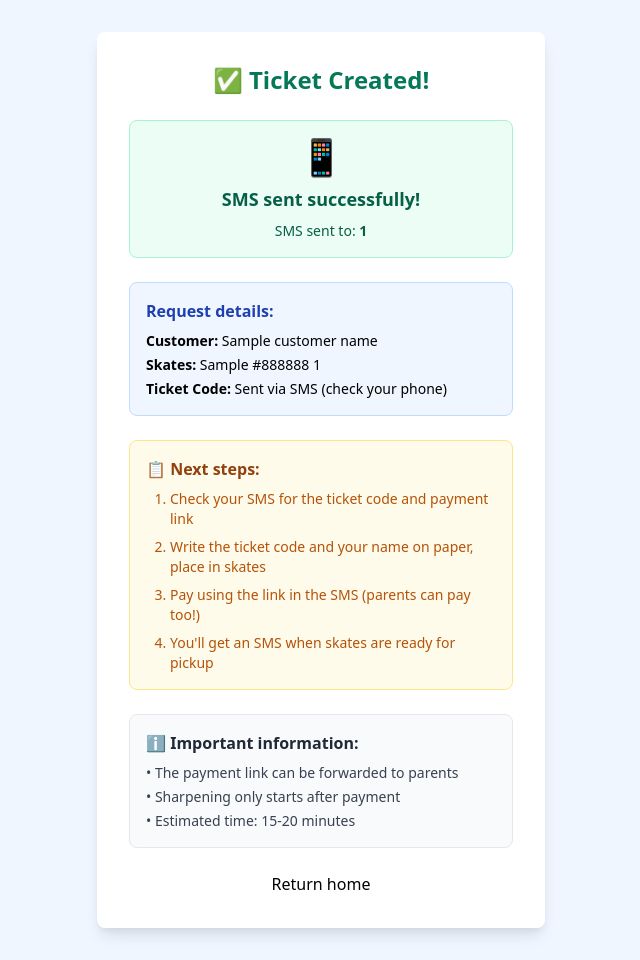
After one commit to osandum/skate-sharpening-tickets, a Flask app: template templates/ticket_created.html in a window 1280 px wide. The commit adds this page. Shown: the whole page, without its empty margins (319-959 px from the left). Run offline with Flask 3, Linux system fonts and the light colour scheme; the template is opened without the code that fills it: most values are stand-ins (such as "Sample title", 1, 10 or a date in 2020); some libraries are stand-ins or nearby versions.

Commit message:
Add ticket confirmation page and form persistence with enhanced security
- Create dedicated ticket creation confirmation page instead of flash message
- Add comprehensive next steps and SMS verification details for better UX
- Implement localStorage persistence for form fields across browser sessions
- Hide ticket codes completely from web interface for maximum security
- Use session-based confirmation page access with one-time viewing
- Clean URLs without sensitive information (/ticket/created vs /ticket/CODE/created)
- Add debugging console logs for localStorage troubleshooting
- Enhance user guidance with clear step-by-step instructions

🤖 Generated with [Claude Code](https://claude.ai/code)

Co-Authored-By: Claude <noreply@anthropic.com>

```diff
--- a/app.py
+++ b/app.py
@@ -404,8 +404,38 @@ def request_ticket():
     sms_message = render_sms_template('ticket_created', ticket=ticket, payment_url=payment_url)
     send_sms(phone, sms_message)
 
-    flash(t('ticket_request_sent'))
-    return redirect(url_for('index'))
+    # Store ticket info in session for confirmation page (without exposing ticket code in URL)
+    session['ticket_confirmation'] = {
+        'customer_name': ticket.customer_name,
+        'phone_number': ticket.customer_phone,
+        'skate_brand': ticket.brand,
+        'skate_color': ticket.color,
+        'skate_size': ticket.size,
+        'created': True
+    }
+
+    return redirect(url_for('ticket_created_confirmation'))
+
+@app.route('/ticket/created')
+def ticket_created_confirmation():
+    """Ticket creation confirmation page"""
+    # Get ticket info from session
+    ticket_info = session.get('ticket_confirmation')
+
+    if not ticket_info or not ticket_info.get('created'):
+        # No valid session data, redirect to home
+        flash(t('session_expired'))
+        return redirect(url_for('index'))
+
+    # Clear the session data after displaying (one-time use)
+    session.pop('ticket_confirmation', None)
+
+    return render_template('ticket_created.html',
+                         customer_name=ticket_info['customer_name'],
+                         phone_number=ticket_info['phone_number'],
+                         skate_brand=ticket_info['skate_brand'],
+                         skate_color=ticket_info['skate_color'],
+                         skate_size=ticket_info['skate_size'])
 
 @app.route('/pay/<ticket_code>')
 def payment_page(ticket_code):
--- /dev/null
+++ b/templates/ticket_created.html
@@ -0,0 +1,55 @@
+<!-- templates/ticket_created.html -->
+{% extends "base.html" %}
+{% block title %}{{ t('ticket_created_title') }}{% endblock %}
+
+{% block content %}
+<div class="max-w-md mx-auto">
+    <div class="bg-white rounded-lg shadow-lg p-8">
+        <h1 class="text-2xl font-bold text-center mb-6 text-green-700">
+            ✅ {{ t('ticket_created_title') }}
+        </h1>
+
+        <div class="bg-green-50 border border-green-200 rounded-lg p-4 mb-6">
+            <div class="text-center text-green-800">
+                <div class="text-4xl mb-2">📱</div>
+                <p class="text-lg font-semibold mb-2">{{ t('sms_sent_message') }}</p>
+                <p class="text-sm">{{ t('sms_sent_to') }}: <strong>{{ phone_number }}</strong></p>
+            </div>
+        </div>
+
+        <div class="bg-blue-50 border border-blue-200 rounded-lg p-4 mb-6">
+            <h3 class="font-semibold text-blue-800 mb-2">{{ t('request_details') }}:</h3>
+            <div class="text-sm space-y-1">
+                <div><strong>{{ t('customer') }}:</strong> {{ customer_name }}</div>
+                <div><strong>{{ t('skates') }}:</strong> {{ skate_brand }} {{ skate_color }} {{ skate_size }}</div>
+                <div><strong>{{ t('ticket_code') }}:</strong> {{ t('sent_via_sms') }}</div>
+            </div>
+        </div>
+
+        <div class="bg-yellow-50 border border-yellow-200 rounded-lg p-4 mb-6">
+            <h3 class="font-semibold text-yellow-800 mb-2">📋 {{ t('next_steps') }}:</h3>
+            <ol class="text-sm text-yellow-700 space-y-2 list-decimal pl-6">
+                <li>{{ t('check_sms_step') }}</li>
+                <li>{{ t('write_code_step') }}</li>
+                <li>{{ t('pay_via_sms_step') }}</li>
+                <li>{{ t('pickup_notification_step') }}</li>
+            </ol>
+        </div>
+
+        <div class="bg-gray-50 border border-gray-200 rounded-lg p-4 mb-6">
+            <h3 class="font-semibold text-gray-800 mb-2">ℹ️ {{ t('important_info') }}:</h3>
+            <ul class="text-sm text-gray-700 space-y-1">
+                <li>• {{ t('payment_link_info') }}</li>
+                <li>• {{ t('payment_required_info') }}</li>
+                <li>• {{ t('estimated_time') }}: 15-20 {{ t('minutes') }}</li>
+            </ul>
+        </div>
+
+        <div class="text-center">
+            <a href="{{ url_for('index') }}" class="btn-primary inline-block">
+                {{ t('return_home') }}
+            </a>
+        </div>
+    </div>
+</div>
+{% endblock %}
```
Also changed, not shown: templates/customer.html (+34 -0 lines), translations/da.yaml (+14 -0 lines), translations/en.yaml (+14 -0 lines).
